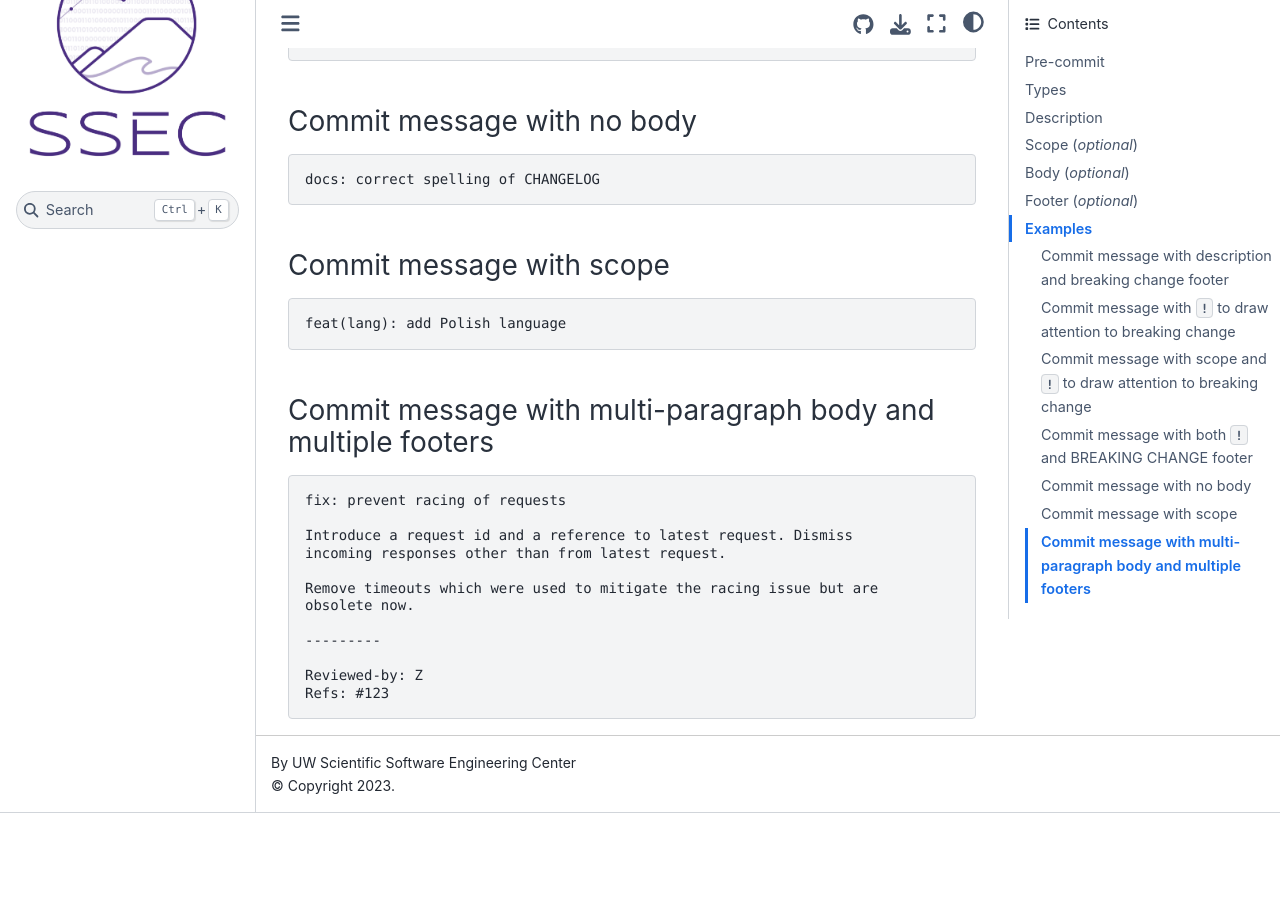
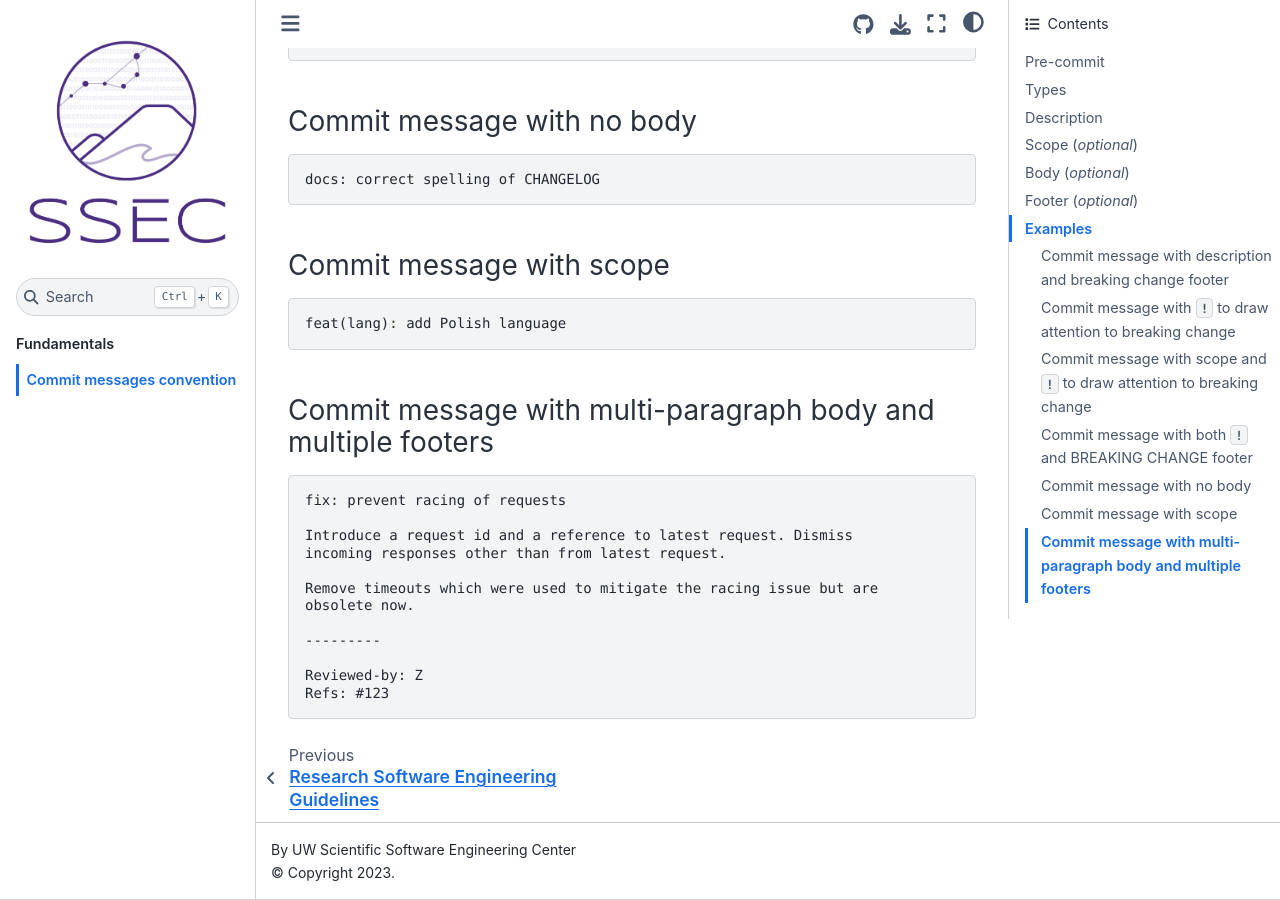
Before and after one commit to uwcdc/rse-guidelines, a Jupyter Book: the page built from fundamentals/conventional-commits.md, in a window 1280 px wide and 900 px high, scrolled down 3400 px. Built offline with Jupyter Book 1.0.4 settings and Sphinx 7.4.7 and the Sphinx Book theme 1.1.4, drawn with Linux system fonts in a browser that asks for light colours; before the commit the page ends 4213 px from its top, so only the background shows below that.

Commit message:
docs: Update and add fundamental section (#16)

````diff
--- a/_toc.yml
+++ b/_toc.yml
@@ -3,3 +3,7 @@
 
 format: jb-book
 root: intro
+parts:
+  - caption: Fundamentals
+    chapters:
+    - file: fundamentals/conventional-commits
--- a/conventional-commits.md
+++ b/fundamentals/conventional-commits.md
@@ -5,7 +5,7 @@ convention for the structure of commit messages. This ensures both human and mac
 
 The commit message should be structured as follows:
 
-```git
+```text
 <type>[optional scope]: <description>
 
 [optional body]
@@ -78,7 +78,7 @@ This signifies a divider between the sections.
 
 For example:
 
-```git
+```text
 my description here
 
 ---
@@ -92,7 +92,7 @@ The following examples are retrieved directly from the conventional commit [docs
 
 ### Commit message with description and breaking change footer
 
-```git
+```text
 feat: allow provided config object to extend other configs
 
 ---------
@@ -102,19 +102,19 @@ BREAKING CHANGE: `extends` key in config file is now used for extending other co
 
 ### Commit message with `!` to draw attention to breaking change
 
-```git
+```text
 feat!: send an email to the customer when a product is shipped
 ```
 
 ### Commit message with scope and `!` to draw attention to breaking change
 
-```git
+```text
 feat(api)!: send an email to the customer when a product is shipped
 ```
 
 ### Commit message with both `!` and BREAKING CHANGE footer
 
-```git
+```text
 chore!: drop support for Node 6
 
 ---------
@@ -124,19 +124,19 @@ BREAKING CHANGE: use JavaScript features not available in Node 6.
 
 ### Commit message with no body
 
-```git
+```text
 docs: correct spelling of CHANGELOG
 ```
 
 ### Commit message with scope
 
-```git
+```text
 feat(lang): add Polish language
 ```
 
 ### Commit message with multi-paragraph body and multiple footers
 
-```git
+```text
 fix: prevent racing of requests
 
 Introduce a request id and a reference to latest request. Dismiss
````
